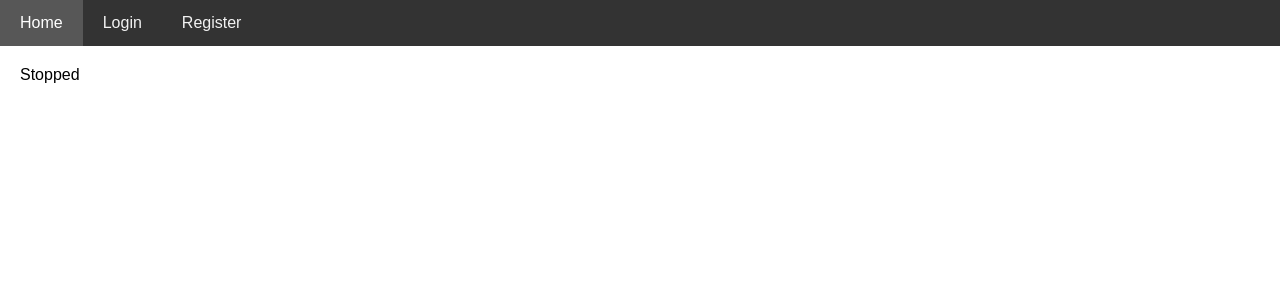
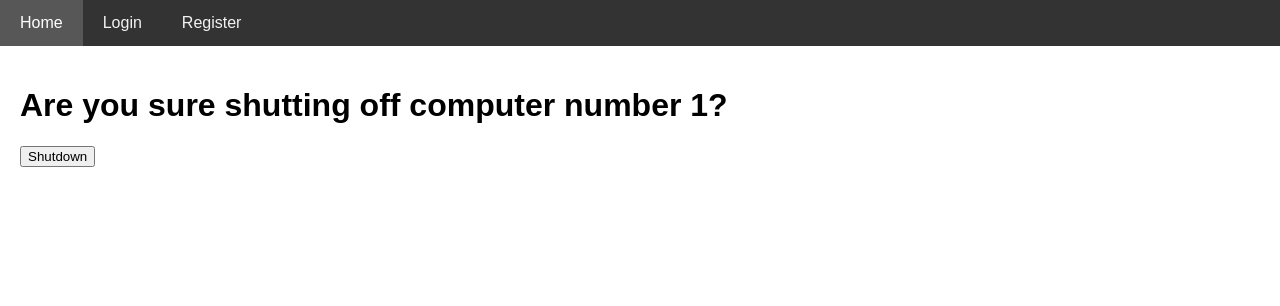
Before and after one commit to NguyennMinhh/net-cafe, a Django app: page /staff/test/stop/1 in a window 1280 px wide. Shown: the top 306 px of the page. Run offline with Django 5.2, Linux system fonts and the light colour scheme.

Commit message:
refactor play and stop templates; update button types and add confirmation for shutdown

```diff
--- a/Staff/templates/staff/play.html
+++ b/Staff/templates/staff/play.html
@@ -10,6 +10,6 @@
             <option value="computer.id">{{computer.name}}</option>
         {% endfor %}
     </select>
-    <button> Play </button>
+    <button type="submit"> Play </button>
 </form>
 {% endblock %}
--- a/Staff/templates/staff/stop.html
+++ b/Staff/templates/staff/stop.html
@@ -1,5 +1,10 @@
 {% extends 'user/layout.html' %}
 
 {% block body %}
-Stopped
+<h1>Are you sure shutting off computer number {{ computer_id }}?</h1>
+<form method="POST">
+    {% csrf_token %}
+    <input value="{{computer_id}}" type="hidden">
+    <button type="submit">Shutdown</button>
+</form>
 {% endblock %}
--- a/Staff/views.py
+++ b/Staff/views.py
@@ -108,7 +108,11 @@ def test(request):
 
 def play(request, computer_id):
     if(request.method == "POST"):
-        pass
+        computer_object = ComputerList.objects.get(id=computer_id)
+        computer_object.is_active = True
+        computer_object.save()
+        return redirect('staff:test')
+
     avaiable_computers = ComputerList.objects.filter(is_active=False)
     return render(request, 'staff/play.html', {
         'computer_id': computer_id,
@@ -116,6 +120,11 @@ def play(request, computer_id):
     })
 
 def stop(request, computer_id):
+    if (request.method == "POST"):
+        computer_object = ComputerList.objects.get(id=computer_id)
+        computer_object.is_active = False
+        computer_object.save()
+        return redirect('staff:test')
     return render(request, 'staff/stop.html', {
         'computer_id': computer_id
     })
```
